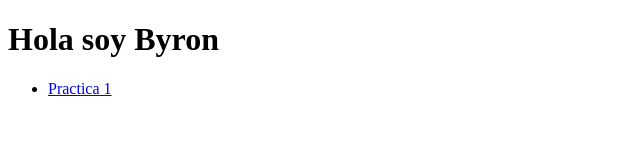
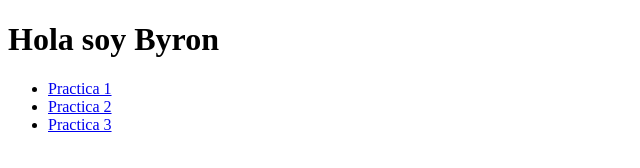
Before and after one commit to byronrmeza/sistemasgeo, a plain HTML site: page index.html in a window 1280 px wide. Shown: the whole page, without its empty margins (0-640 px from the left). Drawn offline with Linux system fonts and the light colour scheme.

Commit message:
Actualizado

```diff
--- a/index.html
+++ b/index.html
@@ -10,6 +10,8 @@
     <h1>Hola soy Byron</h1>
     <ul>
         <li><a href="practica1.html">Practica 1</a></li>
+        <li><a href="practica2.html">Practica 2</a></li>
+        <li><a href="practica3.html">Practica 3</a></li>
     </ul>
 </body>
 </html>
```
